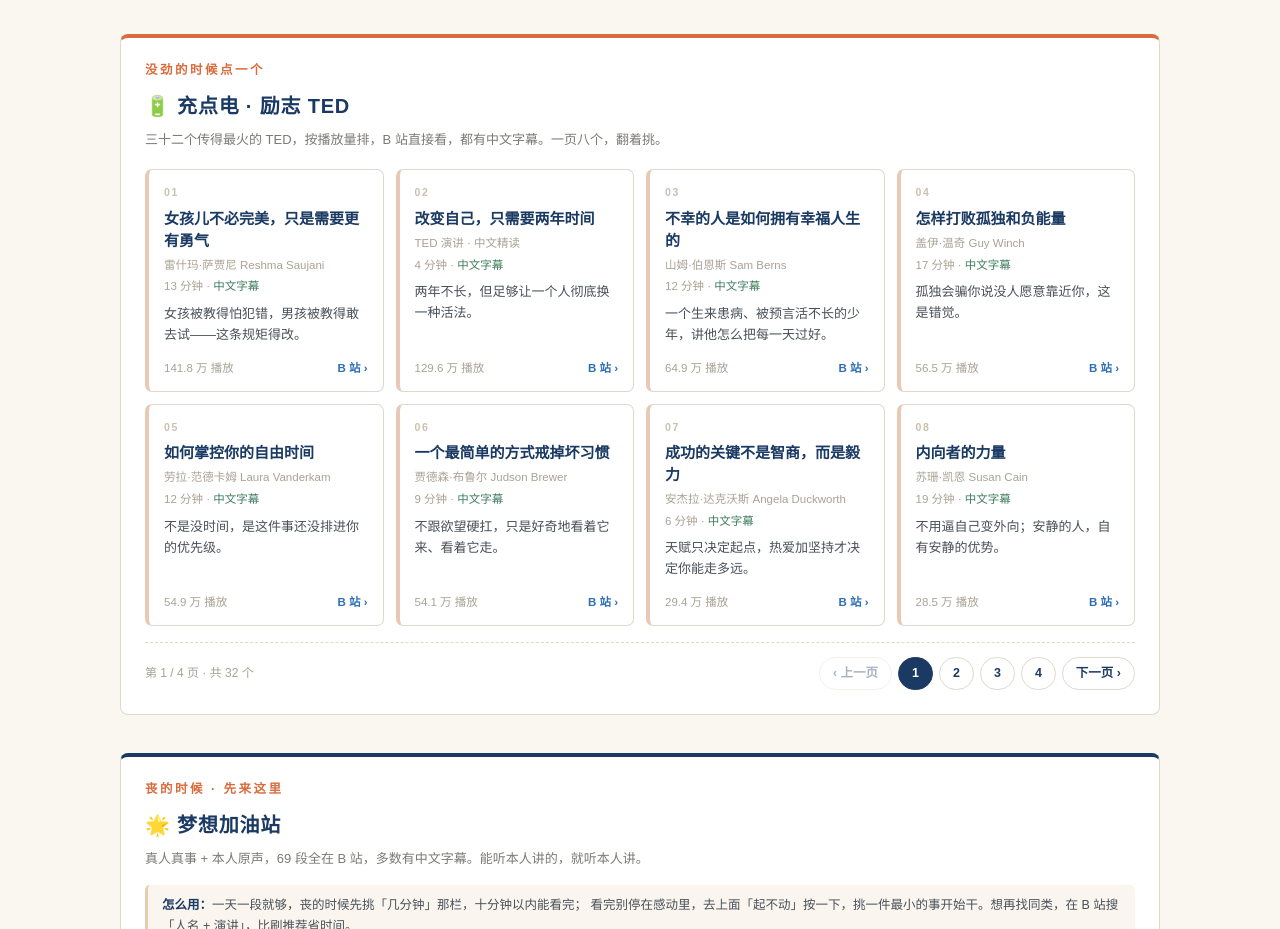
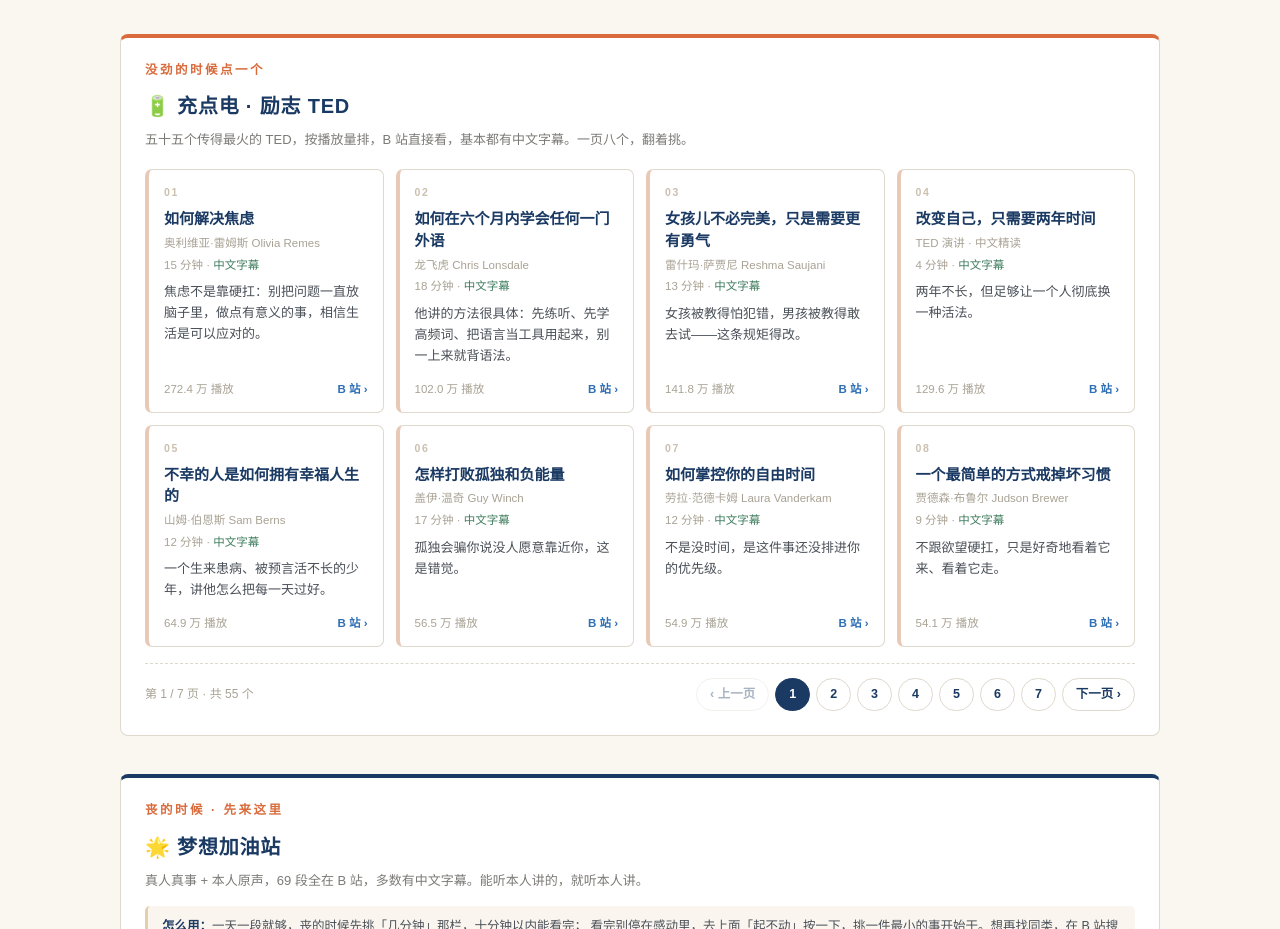
Before and after one commit to Mingyu92/team-plan, a plain HTML site: page home.html in a window 1280 px wide. Shown: the part 5120-6049 px from the top of the page. Drawn offline with Linux system fonts and the light colour scheme.

Commit message:
充点电扩到 55 段：新增焦虑/六个月学外语/桑德伯格/德韦克/TEDx外滩 2025 等 23 段，全部核过 BV 与时长

```diff
--- a/home.html
+++ b/home.html
@@ -1328,7 +1328,7 @@
       <div>
         <div class="kicker">没劲的时候点一个</div>
         <h2 id="tedTitle">🔋 充点电 · 励志 TED</h2>
-        <p>三十二个传得最火的 TED，按播放量排，B 站直接看，都有中文字幕。一页八个，翻着挑。</p>
+        <p>五十五个传得最火的 TED，按播放量排，B 站直接看，基本都有中文字幕。一页八个，翻着挑。</p>
       </div>
     </div>
     <div class="ted-grid" id="tedGrid"></div>
@@ -1692,6 +1692,10 @@
   }
   // 充点电：B 站上的励志 TED（按播放量排，数字是 2026-11-13 抓的快照，会慢慢涨）
   var TED = [
+    { t:'如何解决焦虑', by:'奥利维亚·雷姆斯 Olivia Remes', min:15, lang:'中文字幕', bv:'BV15b411L7M4', view:'272.4 万',
+      why:'焦虑不是靠硬扛：别把问题一直放脑子里，做点有意义的事，相信生活是可以应对的。' },
+    { t:'如何在六个月内学会任何一门外语', by:'龙飞虎 Chris Lonsdale', min:18, lang:'中文字幕', bv:'BV1Hp421Q7E7', view:'102.0 万',
+      why:'他讲的方法很具体：先练听、先学高频词、把语言当工具用起来，别一上来就背语法。' },
     { t:'女孩儿不必完美，只是需要更有勇气', by:'雷什玛·萨贾尼 Reshma Saujani', min:13, lang:'中文字幕', bv:'BV1vW411q7AX', view:'141.8 万',
       why:'女孩被教得怕犯错，男孩被教得敢去试——这条规矩得改。' },
     { t:'改变自己，只需要两年时间', by:'TED 演讲 · 中文精读', min:4, lang:'中文字幕', bv:'BV1m14y1h7Ah', view:'129.6 万',
@@ -1704,6 +1708,8 @@
       why:'不是没时间，是这件事还没排进你的优先级。' },
     { t:'一个最简单的方式戒掉坏习惯', by:'贾德森·布鲁尔 Judson Brewer', min:9, lang:'中文字幕', bv:'BV1Zb411B71v', view:'54.1 万',
       why:'不跟欲望硬扛，只是好奇地看着它来、看着它走。' },
+    { t:'面对不确定的未来，我们该怎么办？', by:'费德里科·皮斯托诺 Federico Pistono', min:18, lang:'中文字幕', bv:'BV1r4411q7JT', view:'36.5 万',
+      why:'他说小时候被老师说笨的孩子，长大后照样能成事，靠的是自我教育的能力。' },
     { t:'成功的关键不是智商，而是毅力', by:'安杰拉·达克沃斯 Angela Duckworth', min:6, lang:'中文字幕', bv:'BV1mt411L7cJ', view:'29.4 万',
       why:'天赋只决定起点，热爱加坚持才决定你能走多远。' },
     { t:'内向者的力量', by:'苏珊·凯恩 Susan Cain', min:19, lang:'中文字幕', bv:'BV1ob411Y7cS', view:'28.5 万',
@@ -1722,6 +1728,8 @@
       why:'真正为难我们的，常常不是生活，而是别人的眼光。' },
     { t:'社交时代的孤独', by:'雪莉·特克尔 Sherry Turkle', min:20, lang:'中文字幕', bv:'BV1US411w7uL', view:'17.6 万',
       why:'我们连得更紧，却比任何时候都孤独。' },
+    { t:'为什么女性领导者这么少', by:'谢丽尔·桑德伯格 Sheryl Sandberg', min:15, lang:'中文字幕', bv:'BV1KD4y1W7GZ', view:'16.0 万',
+      why:'不是能力不够，是很多女性在机会来之前，就先把自己往后放了。' },
     { t:'人生有无限可能，为什么不去试试呢', by:'刘宪华 · TEDx 外滩', min:19, lang:'中文', bv:'BV1wP4y1T7h5', view:'15.7 万',
       why:'所有经历都是成长，包括那些当时觉得白费的。' },
     { t:'脆弱的力量', by:'布琳·布朗 Brené Brown', min:20, lang:'中文字幕', bv:'BV1J7411v71G', view:'15.7 万',
@@ -1734,28 +1742,66 @@
       why:'追踪七百多人一辈子，答案不是钱和名，是关系。' },
     { t:'肢体语言塑造你自己', by:'艾米·卡迪 Amy Cuddy', min:21, lang:'中文字幕', bv:'BV1ZJ411W7tJ', view:'11.4 万',
       why:'先摆出有底气的姿势，撑两分钟，人真的会更有底气。' },
+    { t:'与极度不确定性共存的勇气', by:'珊凯娜·艾尔摩尔 Shekinah Elmore', min:16, lang:'中文字幕', bv:'BV1Ct421N7bc', view:'10.9 万',
+      why:'肿瘤科医生自己得了罕见基因病，她讲怎么带着不确定，继续把日子过下去。' },
     { t:'学校扼杀了学生的创造力？', by:'肯·罗宾逊 Ken Robinson', min:19, lang:'中文字幕', bv:'BV1bx411F7e1', view:'10.9 万',
       why:'TED 史上最受欢迎的一场：教育在批量生产不敢犯错的成年人。' },
     { t:'怎样说话，人们才会听', by:'朱利安·特雷热 Julian Treasure', min:40, lang:'中文字幕', bv:'BV1HW411G7Yc', view:'10.9 万',
       why:'说话的四种坏习惯，和让人愿意听的四件事。' },
+    { t:'在人生的十字路口，你该怎么选？', by:'张美露 Ruth Chang · 哲学家', min:14, lang:'中文字幕', bv:'BV1u14y1F72S', view:'9.6 万',
+      why:'艰难选择的答案不是算出来的，是你选完之后，亲手赋予它的。' },
     { t:'20 岁，光阴不再来', by:'梅格·杰伊 Meg Jay', min:15, lang:'中文字幕', bv:'BV1ZH4y1y7uZ', view:'8.7 万',
       why:'20 多岁不是缓冲期，随手过掉的十年会决定后面三十年。' },
     { t:'拖延症患者的内心世界', by:'蒂姆·厄本 Tim Urban', min:14, lang:'中文字幕', bv:'BV1GH4y1h7kY', view:'8.6 万',
       why:'你脑子里住着一只只要快乐、只怕截止日期的猴子。' },
     { t:'如何让压力成为朋友', by:'凯莉·麦格尼格尔 Kelly McGonigal', min:14, lang:'中文字幕', bv:'BV1w441137Cp', view:'8.4 万',
       why:'改变对压力的看法，身体的反应就跟着变。' },
+    { t:'只需专注 10 分钟', by:'安迪·普迪科姆 Andy Puddicombe', min:28, lang:'中文字幕', bv:'BV1us411Q7hh', view:'8.0 万',
+      why:'每天十分钟什么都不做，大脑会不一样——不用焚香，也不用奇怪地打坐。' },
     { t:'被误解的晚年，是一份「中途执着」', by:'倪萍 · TEDx 外滩', min:23, lang:'中文', bv:'BV1nsu1zKEx7', view:'7.3 万',
       why:'被误解的那段人生，也值得一直执着下去。' },
     { t:'走入山的内部，走进你的内心', by:'周轶君 · TEDx 外滩', min:15, lang:'中文', bv:'BV1FXRPYxEo4', view:'7.1 万',
       why:'走进山的内部，才走得到自己的内心。' },
+    { t:'高端的配得感，是过我想过的人生', by:'庞颖 · TEDx 外滩', min:17, lang:'中文', bv:'BV1tgumzWEsz', view:'5.7 万',
+      why:'世俗标准把所有人放在一把尺子上量；真正的配得感，是自己选一条有感召力的路。' },
+    { t:'如何找到你喜欢的工作', by:'斯科特·丁斯莫尔 Scott Dinsmore', min:53, lang:'中英字幕', bv:'BV1za411o7Pj', view:'5.4 万',
+      why:'别追热门：先弄清自己的价值观和优势，再去找能同时装下这两样的事。' },
     { t:'如何成为一个更好的交谈者', by:'塞莱斯特·黑德利 Celeste Headlee', min:12, lang:'中文字幕', bv:'BV1gs411z76M', view:'5.0 万',
       why:'交谈不是等着轮到你说话。' },
+    { t:'相信自己能够进步的力量', by:'卡罗尔·德韦克 Carol Dweck', min:10, lang:'中文字幕', bv:'BV1ye411W7vw', view:'3.6 万',
+      why:'固定型思维怕失败，成长型思维把失败当反馈——差别就在你怎么解释它。' },
+    { t:'如何把失败变成机会？', by:'TED 演讲 · 中英字幕', min:16, lang:'中英字幕', bv:'BV18V411u7iB', view:'3.3 万',
+      why:'把一次失败拆开：哪些是运气，哪些是方法，哪些是下一步能改的。' },
+    { t:'如何建立自信（即使你并不自信）', by:'TEDx 演讲 · 中英字幕', min:16, lang:'中英字幕', bv:'BV1YGi1BBECQ', view:'3.0 万',
+      why:'自信不是天生的，是先做、再攒证据；证据多了，底气才跟上来。' },
+    { t:'温和的成功哲学', by:'阿兰·德波顿 Alain de Botton', min:17, lang:'中文字幕', bv:'BV1PN411Y7zV', view:'3.0 万',
+      why:'他质疑「成功都是配得的」：很多失败只是运气差，别用势利的眼光审判自己。' },
     { t:'重启人生 100 次', by:'陈玉亭 · TEDx 澳门', min:18, lang:'中文', bv:'BV1BZUyYQEf7', view:'2.9 万',
       why:'重生的本质，是一次次杀死那个不够勇敢的自己。' },
     { t:'TEDx 外滩演讲：把每一次都当最后一次', by:'曹骏 · TEDx 外滩', min:12, lang:'中文', bv:'BV1kfMDzWEZf', view:'2.3 万',
       why:'一个演员讲他是怎么从没人找，到自己找路上的。' },
     { t:'感恩会如何重新激活你的大脑', by:'克里斯蒂娜·科斯塔 Christina Costa', min:10, lang:'中文字幕', bv:'BV1nc411o7JJ', view:'2.0 万',
-      why:'一位得了脑瘤的心理学家，把感恩当成药来试。' }
+      why:'一位得了脑瘤的心理学家，把感恩当成药来试。' },
+    { t:'抑郁，我们各自隐藏的秘密', by:'安德鲁·所罗门 Andrew Solomon', min:29, lang:'中文字幕', bv:'BV1AJ411R7Wg', view:'1.6 万',
+      why:'他说抑郁的反面不是快乐，是活力；把它说出来，才有人能接住你。' },
+    { t:'犯错的价值', by:'凯瑟琳·舒尔茨 Kathryn Schulz', min:18, lang:'中文字幕', bv:'BV1wx411F7kR', view:'1.2 万',
+      why:'犯错不可耻；真正危险的是我们坚信自己不会错的那份确信。' },
+    { t:'如何不对世界感到无知', by:'汉斯·罗斯林 Hans Rosling', min:19, lang:'中文字幕', bv:'BV1Uk4y1r7xs', view:'8045',
+      why:'他用数据证明：你对世界的悲观印象，很多早就过时了。' },
+    { t:'没有被大风吹倒的，是你自己站着的样子', by:'曹骏 · TEDx 外滩', min:13, lang:'中文', bv:'BV1rVu8ztEDp', view:'4769',
+      why:'童星出道，在高峰时回学校，半程之后才重新被看见——他讲「中途」这件事。' },
+    { t:'呵护你的创造力', by:'伊丽莎白·吉尔伯特 Elizabeth Gilbert', min:19, lang:'中文字幕', bv:'BV1k54y1Z7LV', view:'4525',
+      why:'别把「天才」当成压在自己身上的负担，你只管把今天手上的活做好。' },
+    { t:'每个孩子都需要一个冠军', by:'丽塔·皮尔逊 Rita Pierson', min:8, lang:'中文字幕', bv:'BV1FS4y1c7Q2', view:'3464',
+      why:'教了 40 年书的老师说：孩子不会跟他不喜欢的人学习。' },
+    { t:'如何过一个有意义的人生？', by:'布莱恩·洛厄里 Brian S. Lowery', min:14, lang:'中英字幕', bv:'BV12AonYDE8i', view:'3355',
+      why:'快乐和意义不是一回事；意义来自你愿意把自己交给什么东西。' },
+    { t:'尝试做新事情 30 天', by:'马特·卡茨 Matt Cutts', min:3, lang:'中文字幕', bv:'BV1Rv411B7fe', view:'2794',
+      why:'别定大目标，先做一件小事 30 天——小改变会自己长出信心。' },
+    { t:'你脑内的两个世界', by:'吉尔·博尔特·泰勒 Jill Bolte Taylor', min:20, lang:'中文字幕', bv:'BV1WV411E7JY', view:'2518',
+      why:'脑科学家中风后，用左脑的寂静讲她看见的世界——很多人看完重新认识大脑。' },
+    { t:'你要如何衡量你的人生？', by:'克莱顿·克里斯滕森 Clayton Christensen', min:20, lang:'中文字幕', bv:'BV1xW411j7kE', view:'1925',
+      why:'经历过癌症、心脏病和中风之后，他只问三个问题：工作、关系、原则。' }
   ];
   var tedGrid = document.getElementById('tedGrid');
   var tedCount = document.getElementById('tedCount');
```
